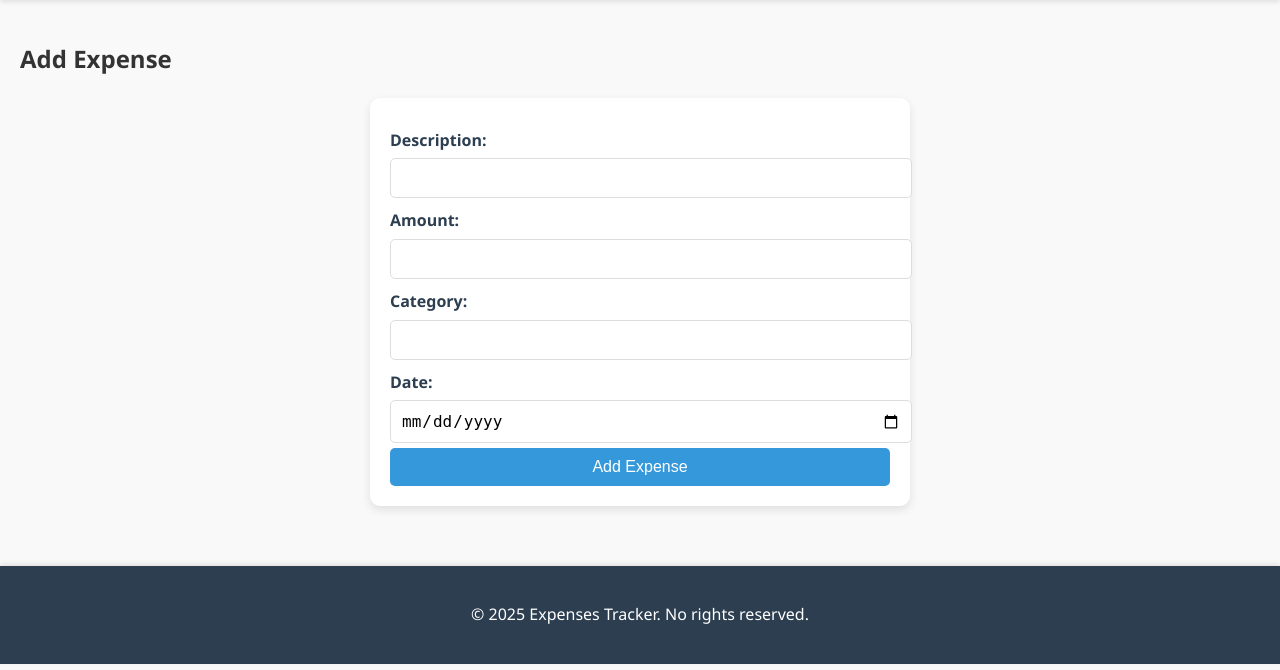
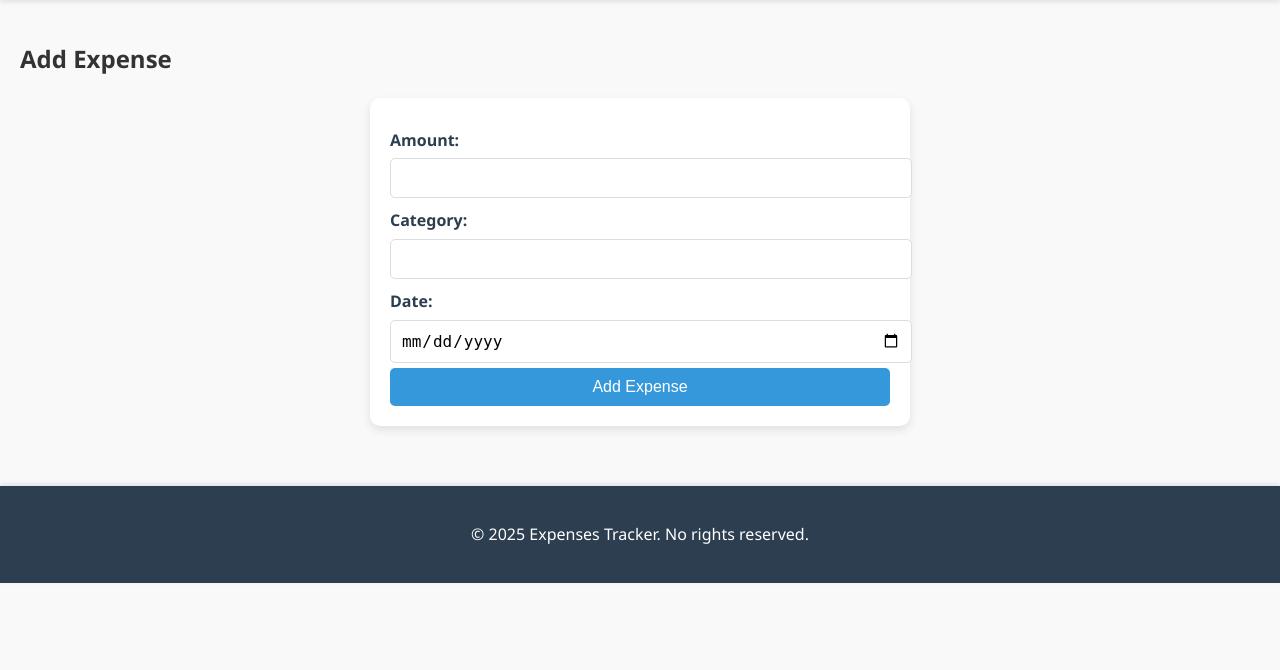
Before and after one commit to gssv99/expense_tracker, a Flask app: page /add in a window 1280 px wide. Shown: the part 130-800 px from the top of the page. Run offline with Flask 3, Linux system fonts and the light colour scheme.

Commit message:
index and add_expenses modifications to the design

```diff
--- a/app/templates/add_expense.html
+++ b/app/templates/add_expense.html
@@ -4,9 +4,6 @@
 <div class="form-container">
     <h2>Add Expense</h2>
     <form method="POST">
-        <label for="description">Description:</label>
-        <input type="text" id="description" name="description" required>
-
         <label for="amount">Amount:</label>
         <input type="number" id="amount" name="amount" step="0.01" required>
 
--- a/expenses.csv
+++ b/expenses.csv
@@ -1,2 +1 @@
 Amount,Category,Date
-125.25,Comida,2025-03-21
```
Also changed, not shown: app/templates/index.html (+1 -17 lines).
